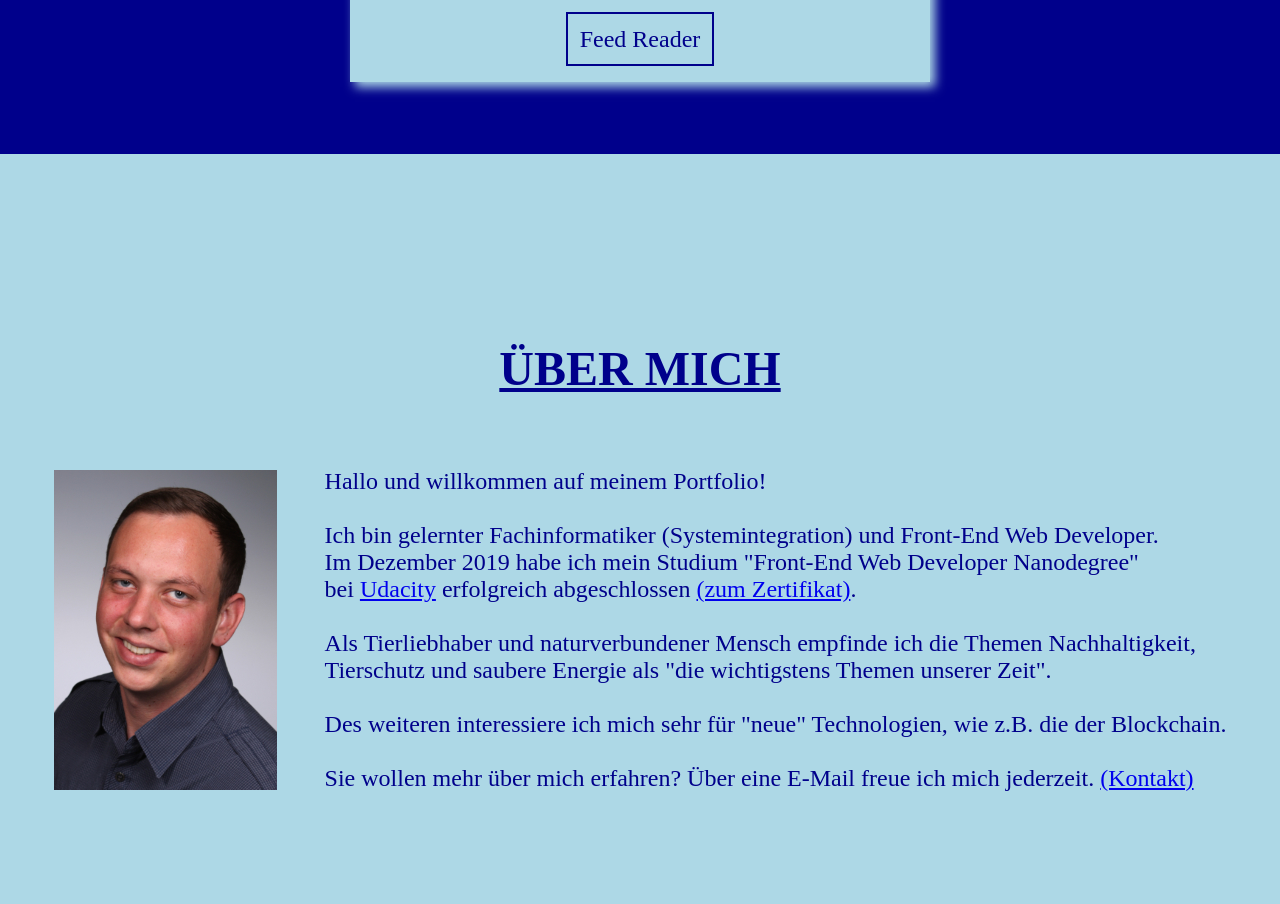
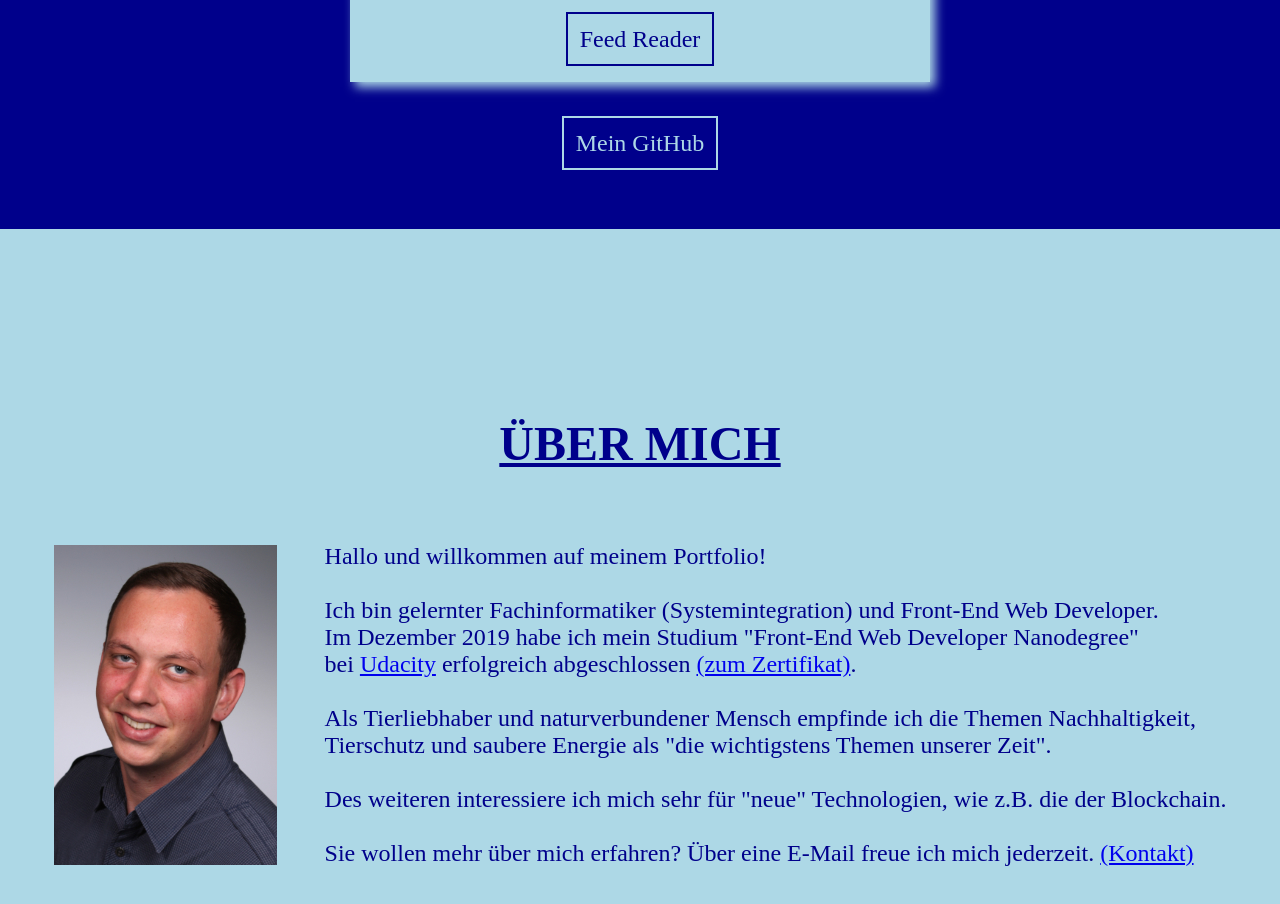
Before and after one commit to animus-liber/animus-liber.github.io, a plain HTML site: page index.html in a window 1280 px wide. Shown: the part 2142-3046 px from the top of the page. Drawn offline with Linux system fonts and the light colour scheme; a script that the page names is missing.

Commit message:
Update index.html

```diff
--- a/index.html
+++ b/index.html
@@ -57,7 +57,7 @@
                         <p><a href="projects/fend-feed-reader-testing/index.html" target="_blank">Feed Reader</a></p>
                     </article>
                 </div>
-                <!--<p id="github-account"><a href="#">Check out my GitHub Account</a></p>-->
+                <p id="github-account"><a href="https://github.com/animus-liber" target="_blank">Mein GitHub</a></p>
             </section>
             <section id="about-me-container">
                 <h1 class="heading">ÜBER MICH</h1>
```
